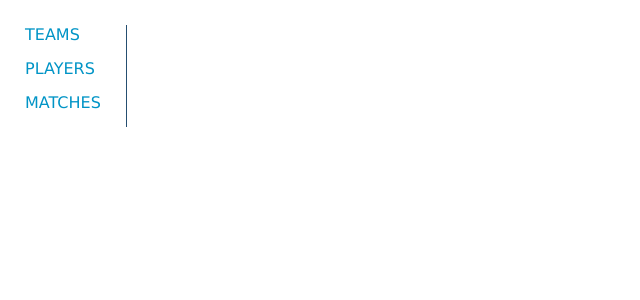
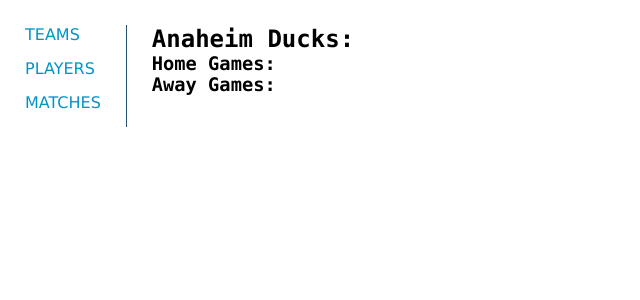
Before and after one commit to cormie45/NHL_League_Simulator, a Flask app: page /matches in a window 1280 px wide. Shown: the top 300 px of the page, without its empty margins (0-640 px from the left). Run offline with Flask 2, Linux system fonts and the light colour scheme; data that the repository does not hold is empty; some libraries are stand-ins or nearby versions.

Commit message:
html layout begins

```diff
--- a/controllers/matches_controller.py
+++ b/controllers/matches_controller.py
@@ -42,4 +42,4 @@
     fixtures = generate_fixtures(teams)
     results = simulate_league(fixtures)
 
-    return render_template("matches/index.html", results=results)
+    return redirect("/matches")
--- a/templates/matches/index.html
+++ b/templates/matches/index.html
@@ -1,9 +1,21 @@
 {% extends 'base.html' %}
 
 {% block content %}
-{% for result in results %}
+<h2>Anaheim Ducks:</h2>
+<h3>Home Games:</h3>
+{% for match in matches %}
+{% if match.home_team.name == "Anaheim Ducks" %}
 <tr>
     <td><a href="/matches/{{ match.id }}"> {{match.home_team.name}} Vs {{ match.away_team.name }}</a></td>
 </tr>
+{% endif %}
+{% endfor %}
+<h3>Away Games:</h3>
+{% for match in matches %}
+{% if match.away_team.name == "Anaheim Ducks" %}
+<tr>
+    <td><a href="/matches/{{ match.id }}"> {{match.home_team.name}} Vs {{ match.away_team.name }}</a></td>
+</tr>
+{% endif %}
 {% endfor %}
 {% endblock %}
```
